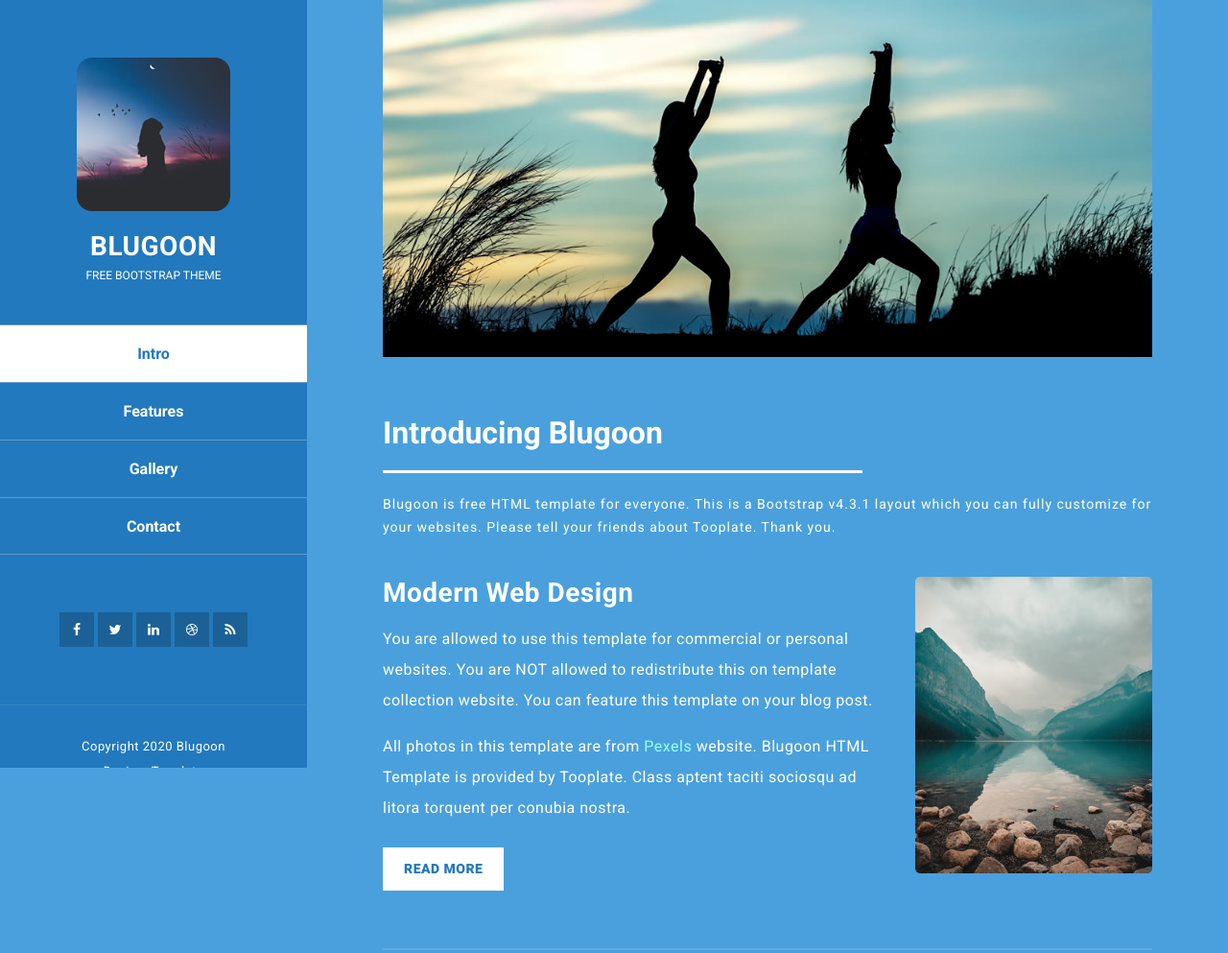
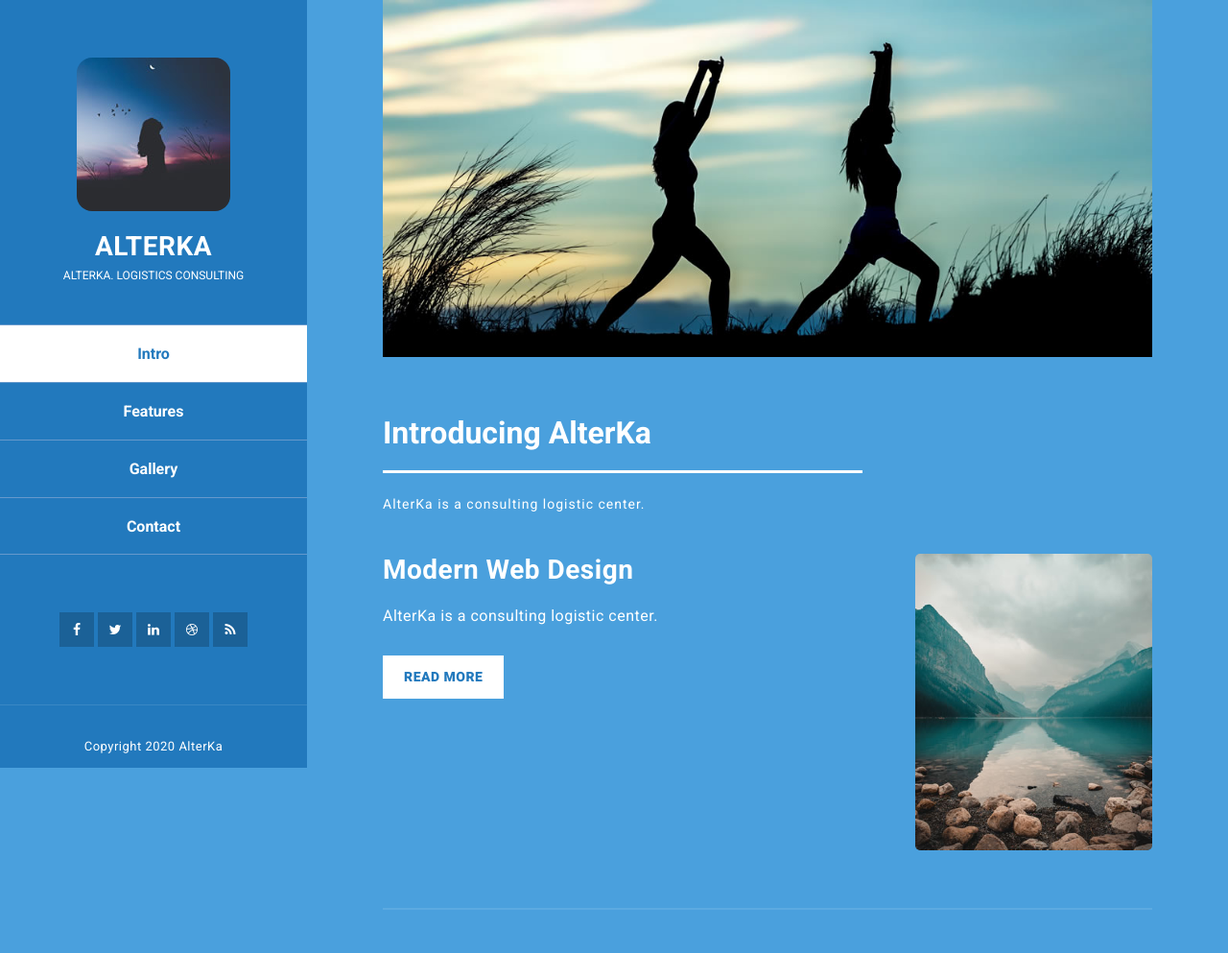
Before and after one commit to alter-ka/alter-ka.github.io, a plain HTML site: page index.html in a window 1280 px wide. Shown: the top 993 px of the page at 96% size. Drawn offline with Linux system fonts and the light colour scheme.

Commit message:
Add files via upload

```diff
--- a/index.html
+++ b/index.html
@@ -4,8 +4,8 @@
     <meta charset="utf-8" />
     <meta name="viewport" content="width=device-width, initial-scale=1, shrink-to-fit=no" />
     <title>Альтернативная Каменица</title>
-    <meta name="description" content="" />
-    <meta name="author" content="Tooplate" />
+    <meta name="Logistics service" content="Logistics service" />
+    <meta name="AlterKa" content="Logistics service" />
     <!-- Bootstrap core CSS -->
     <link href="vendor/bootstrap/css/bootstrap.min.css" rel="stylesheet" />
     <!-- Additional CSS Files -->
@@ -28,11 +28,11 @@ https://www.tooplate.com/view/2116-blugoon
           <i class="fa fa-times" id="menu-close"></i>
           <div class="container">
             <div class="image">
-              <a href="#"><img src="assets/images/logo-image.jpg" alt="Blugoon by Tooplate" /></a>
+              <a href="#"><img src="assets/images/logo-image.jpg" alt="AlterKa" /></a>
             </div>
             <div class="author-content">
-              <h4>Blugoon</h4>
-              <span>Free Bootstrap Theme</span>
+              <h4>AlterKa</h4>
+              <span>AlterKa. Logistics consulting</span>
             </div>
             <nav class="main-nav" role="navigation">
               <ul class="main-menu">
@@ -62,8 +62,7 @@ https://www.tooplate.com/view/2116-blugoon
               </ul>
             </div>
             <div class="copyright-text">
-              <p>Copyright 2020 Blugoon<br>
-              Design: Tooplate</p>
+              <p>Copyright 2020 AlterKa</p>
             </div>
           </div>
         </div>
@@ -76,9 +75,9 @@ https://www.tooplate.com/view/2116-blugoon
         </div>
           <div class="section-heading">
 
-            <h2>Introducing Blugoon</h2>
+            <h2>Introducing AlterKa</h2>
             <div class="line-dec"></div>
-            <span>Blugoon is free HTML template for everyone. This is a Bootstrap v4.3.1 layout which you can fully customize for your websites. Please tell your friends about Tooplate. Thank you.</span>
+            <span>AlterKa is a consulting logistic center.</span>
           </div>
           <div class="right-image-post">
             <div class="row">
@@ -86,8 +85,7 @@ https://www.tooplate.com/view/2116-blugoon
               <div class="col-md-8">
                 <div class="left-text">
                   <h4>Modern Web Design</h4>
-                  <p>You are allowed to use this template for commercial or personal websites. You are NOT allowed to redistribute this on template collection website. You can feature this template on your blog post.</p>
-                  <p>All photos in this template are from <a rel="nofollow" href="https://www.pexels.com">Pexels</a> website. Blugoon HTML Template is provided by Tooplate. Class aptent taciti sociosqu ad litora torquent per conubia nostra.</p>
+                  <p>AlterKa is a consulting logistic center.</p>
                   <div class="white-button">
                     <a href="#">Read More</a>
                   </div>
@@ -112,7 +110,7 @@ https://www.tooplate.com/view/2116-blugoon
 
               <div class="col-md-8">
                 <div class="right-text">
-                  <h4>Best Template for you!</h4>
+                  <h4>AlterKa</h4>
                   <p>Quisque feugiat nisl at lacus condimentum, eu suscipit odio fringilla. Mauris eu est vitae erat condimentum pellentesque. Fusce vehicula nunc at augue sagittis tristique.</p>
                   <p>Ut imperdiet massa at enim tempus volutpat. Nullam gravida augue quis facilisis commodo. Interdum et malesuada fames ac ante ipsum primis in faucibus.</p>
                   <div class="white-button">
```
